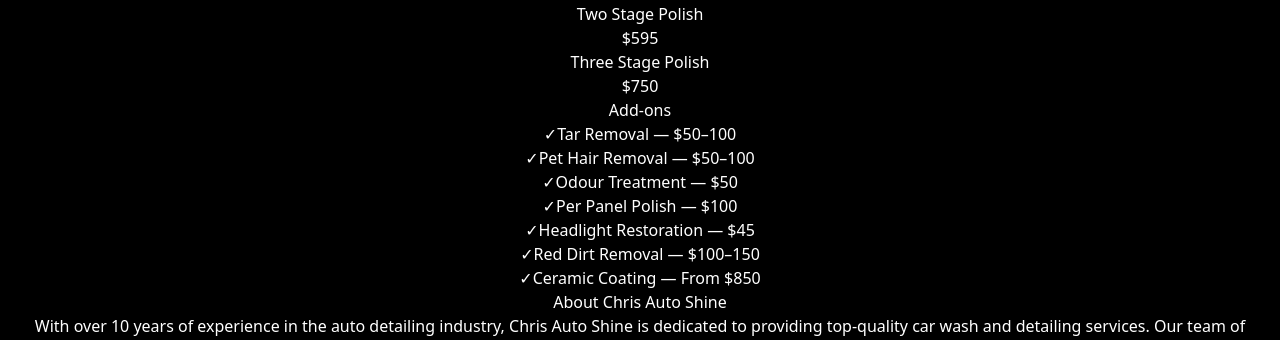
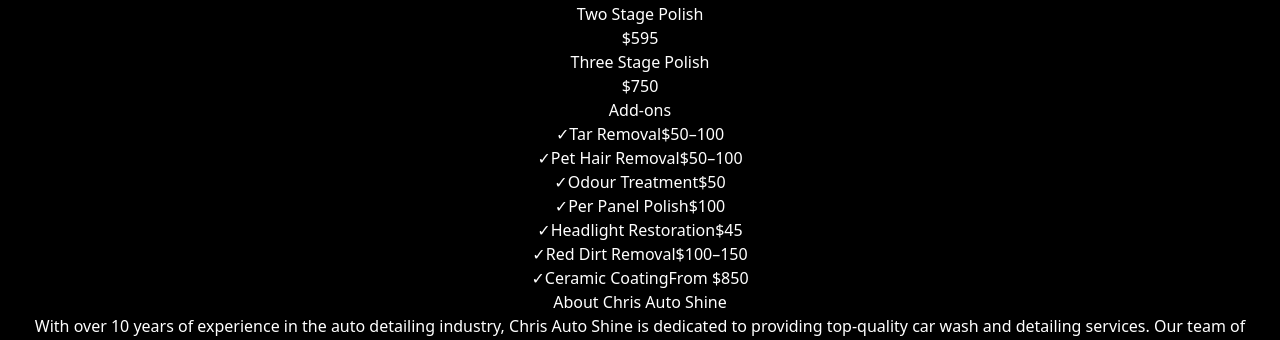
Before and after one commit to Danncode10/chrisautoshine_v2, a React (Vite) app: page / in a window 1280 px wide. Shown: the part 5066-5406 px from the top of the page. Built offline with nearby package versions, Linux system fonts and the light colour scheme.

Commit message:
Enhance Packages component styling and layout for better visual appeal

```diff
--- a/src/components/Packages.jsx
+++ b/src/components/Packages.jsx
@@ -171,7 +171,8 @@
           <h3 className="text-3xl text-white font-bold text-center mb-8">Exclusive Packages</h3>
           <div className="grid grid-cols-1 md:grid-cols-2 lg:grid-cols-3 gap-6">
             {/* Auto Elite */}
-            <div className="bg-gradient-to-br from-gray-900 to-gray-800 text-white p-6 rounded-lg shadow-lg hover:scale-105 transition-all duration-300 hover:shadow-xl">
+            <div className="bg-gradient-to-br from-red-900 to-gray-900 text-white p-6 rounded-lg shadow-lg hover:scale-105 transition-all duration-300 hover:shadow-xl relative">
+              <div className="bg-gradient-to-r from-red-600 to-red-400 h-2 rounded-t-lg mb-4"></div>
               <h4 className="text-xl font-bold mb-4 text-center">Auto Elite</h4>
               <ul className="mb-6 space-y-2">
                 <li className="flex items-center text-gray-300"><span className="text-red-500 mr-2 font-bold">✓</span>Deluxe Exterior + Interior</li>
@@ -195,7 +196,8 @@
             </div>
 
             {/* Auto Super Elite */}
-            <div className="bg-gradient-to-br from-gray-900 to-gray-800 text-white p-6 rounded-lg shadow-lg hover:scale-105 transition-all duration-300 hover:shadow-xl">
+            <div className="bg-gradient-to-br from-amber-900 to-gray-900 text-white p-6 rounded-lg shadow-lg hover:scale-105 transition-all duration-300 hover:shadow-xl relative">
+              <div className="bg-gradient-to-r from-amber-600 to-amber-400 h-2 rounded-t-lg mb-4"></div>
               <h4 className="text-xl font-bold mb-4 text-center">Auto Super Elite</h4>
               <ul className="mb-6 space-y-2">
                 <li className="flex items-center text-gray-300"><span className="text-red-500 mr-2 font-bold">✓</span>Super Exterior + Interior</li>
@@ -220,7 +222,8 @@
             </div>
 
             {/* Exclusive Auto Elite */}
-            <div className="bg-gradient-to-br from-gray-900 to-gray-800 text-white p-6 rounded-lg shadow-lg hover:scale-105 transition-all duration-300 hover:shadow-xl">
+            <div className="bg-gradient-to-br from-purple-900 to-gray-900 text-white p-6 rounded-lg shadow-lg hover:scale-105 transition-all duration-300 hover:shadow-xl relative">
+              <div className="bg-gradient-to-r from-purple-600 to-purple-400 h-2 rounded-t-lg mb-4"></div>
               <h4 className="text-xl font-bold mb-4 text-center">Exclusive Auto Elite</h4>
               <ul className="mb-6 space-y-2">
                 <li className="flex items-center text-gray-300"><span className="text-red-500 mr-2 font-bold">✓</span>Ultimate full detail</li>
@@ -390,17 +393,38 @@
             <div className="grid grid-cols-1 md:grid-cols-2 gap-6">
               <div className="bg-gradient-to-br from-gray-900 to-gray-800 text-white p-6 rounded-lg shadow-lg">
                 <ul className="space-y-3">
-                  <li className="flex items-center text-gray-300"><span className="text-red-500 mr-2 font-bold">✓</span>Tar Removal — <span className="text-2xl font-bold text-white ml-2">$50–100</span></li>
-                  <li className="flex items-center text-gray-300"><span className="text-red-500 mr-2 font-bold">✓</span>Pet Hair Removal — <span className="text-2xl font-bold text-white ml-2">$50–100</span></li>
-                  <li className="flex items-center text-gray-300"><span className="text-red-500 mr-2 font-bold">✓</span>Odour Treatment — <span className="text-2xl font-bold text-white ml-2">$50</span></li>
+                  <li className="grid grid-cols-2 items-center gap-4 text-gray-300">
+                    <span className="flex items-center"><span className="text-red-500 mr-2 font-bold">✓</span>Tar Removal</span>
+                    <span className="text-right"><span className="text-2xl font-bold text-white">$50–100</span></span>
+                  </li>
+                  <li className="grid grid-cols-2 items-center gap-4 text-gray-300">
+                    <span className="flex items-center"><span className="text-red-500 mr-2 font-bold">✓</span>Pet Hair Removal</span>
+                    <span className="text-right"><span className="text-2xl font-bold text-white">$50–100</span></span>
+                  </li>
+                  <li className="grid grid-cols-2 items-center gap-4 text-gray-300">
+                    <span className="flex items-center"><span className="text-red-500 mr-2 font-bold">✓</span>Odour Treatment</span>
+                    <span className="text-right"><span className="text-2xl font-bold text-white">$50</span></span>
+                  </li>
                 </ul>
               </div>
               <div className="bg-gradient-to-br from-gray-900 to-gray-800 text-white p-6 rounded-lg shadow-lg">
                 <ul className="space-y-3">
-                  <li className="flex items-center text-gray-300"><span className="text-red-500 mr-2 font-bold">✓</span>Per Panel Polish — <span className="text-2xl font-bold text-white ml-2">$100</span></li>
-                  <li className="flex items-center text-gray-300"><span className="text-red-500 mr-2 font-bold">✓</span>Headlight Restoration — <span className="text-2xl font-bold text-white ml-2">$45</span></li>
-                  <li className="flex items-center text-gray-300"><span className="text-red-500 mr-2 font-bold">✓</span>Red Dirt Removal — <span className="text-2xl font-bold text-white ml-2">$100–150</span></li>
-                  <li className="flex items-center text-gray-300"><span className="text-red-500 mr-2 font-bold">✓</span>Ceramic Coating — <span className="text-2xl font-bold text-white ml-2">From $850</span></li>
+                  <li className="grid grid-cols-2 items-center gap-4 text-gray-300">
+                    <span className="flex items-center"><span className="text-red-500 mr-2 font-bold">✓</span>Per Panel Polish</span>
+                    <span className="text-right"><span className="text-2xl font-bold text-white">$100</span></span>
+                  </li>
+                  <li className="grid grid-cols-2 items-center gap-4 text-gray-300">
+                    <span className="flex items-center"><span className="text-red-500 mr-2 font-bold">✓</span>Headlight Restoration</span>
+                    <span className="text-right"><span className="text-2xl font-bold text-white">$45</span></span>
+                  </li>
+                  <li className="grid grid-cols-2 items-center gap-4 text-gray-300">
+                    <span className="flex items-center"><span className="text-red-500 mr-2 font-bold">✓</span>Red Dirt Removal</span>
+                    <span className="text-right"><span className="text-2xl font-bold text-white">$100–150</span></span>
+                  </li>
+                  <li className="grid grid-cols-2 items-center gap-4 text-gray-300">
+                    <span className="flex items-center"><span className="text-red-500 mr-2 font-bold">✓</span>Ceramic Coating</span>
+                    <span className="text-right"><span className="text-2xl font-bold text-white">From $850</span></span>
+                  </li>
                 </ul>
               </div>
             </div>
```
